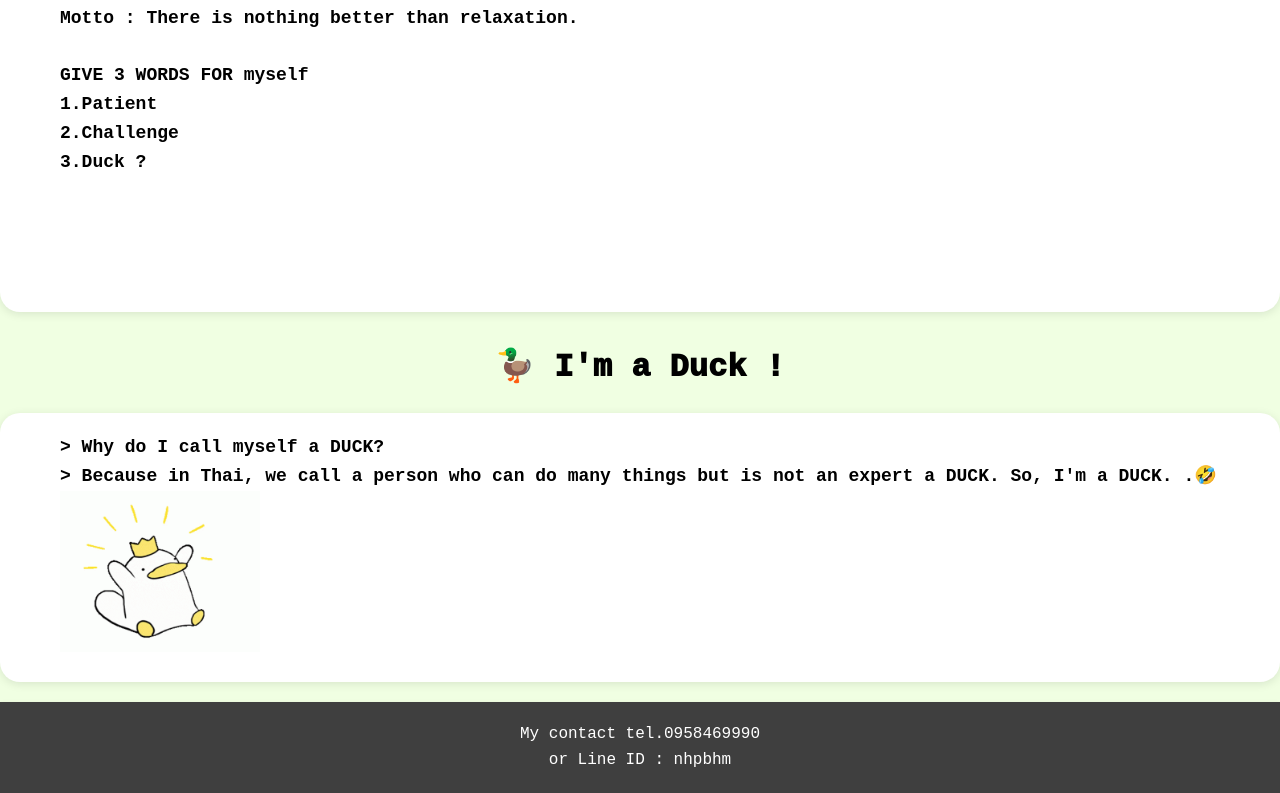
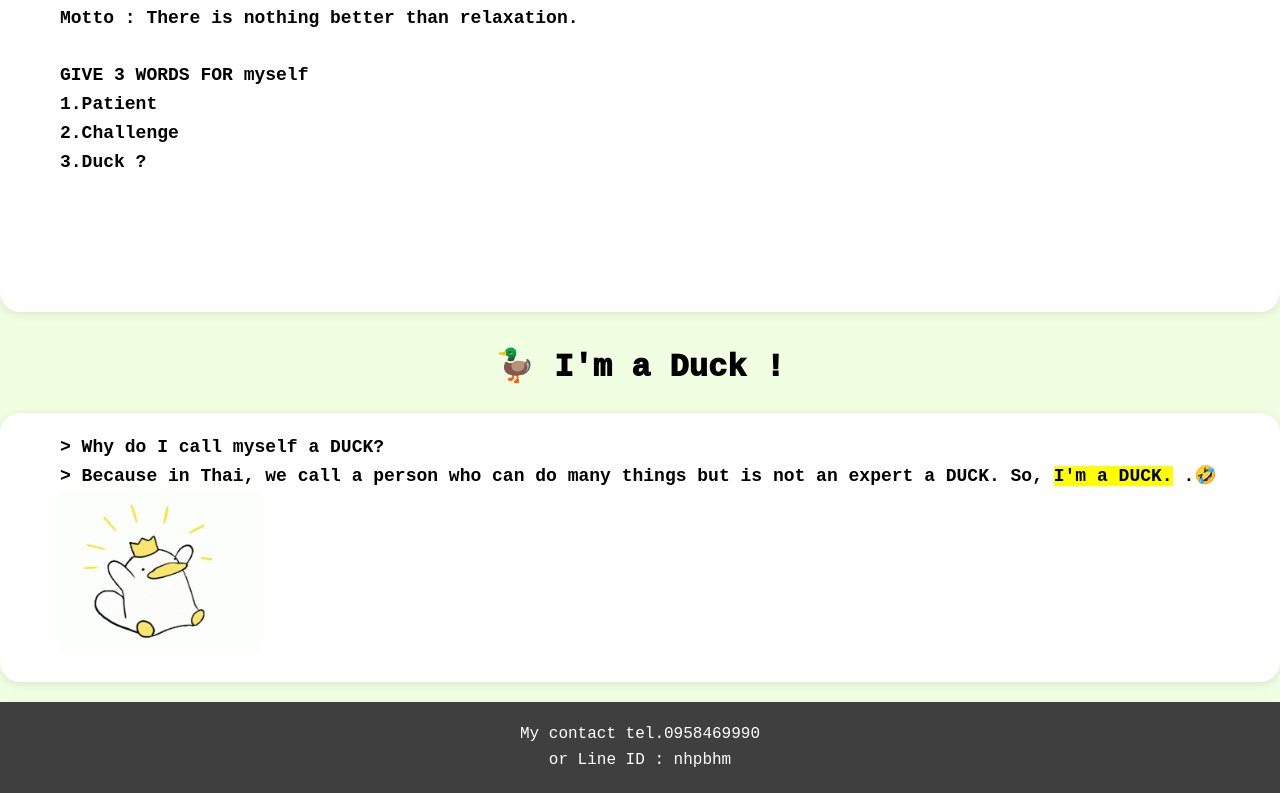
Before and after one commit to Chat-cha/6709650268_MyCSTUStory, a plain HTML site: page index.html in a window 1280 px wide. Shown: the part 643-1436 px from the top of the page. Drawn offline with Linux system fonts and the light colour scheme.

Commit message:
Update index.html final last version (Add mark tag)

```diff
--- a/index.html
+++ b/index.html
@@ -46,7 +46,7 @@
         <h1>🦆 I'm a Duck !<br></h1>
         <p>> Why do I call myself a DUCK? <br>
         > Because in Thai, we call a person who can do many things but is not an expert a DUCK.
-        So, I'm a DUCK. .🤣<br>
+        So, <mark>I'm a DUCK.</mark> .🤣<br>
         <img src="resources/duck.gif" width="200px">
 
     </p>
```
